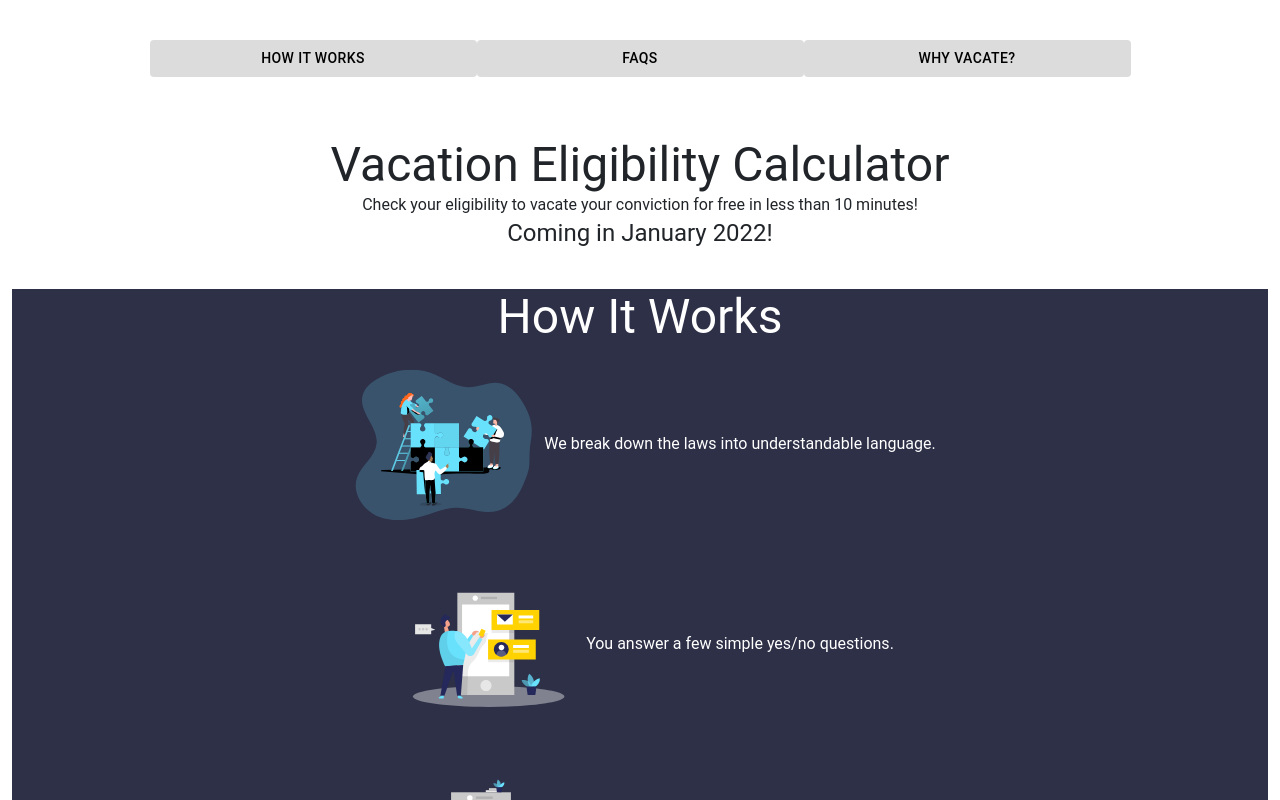
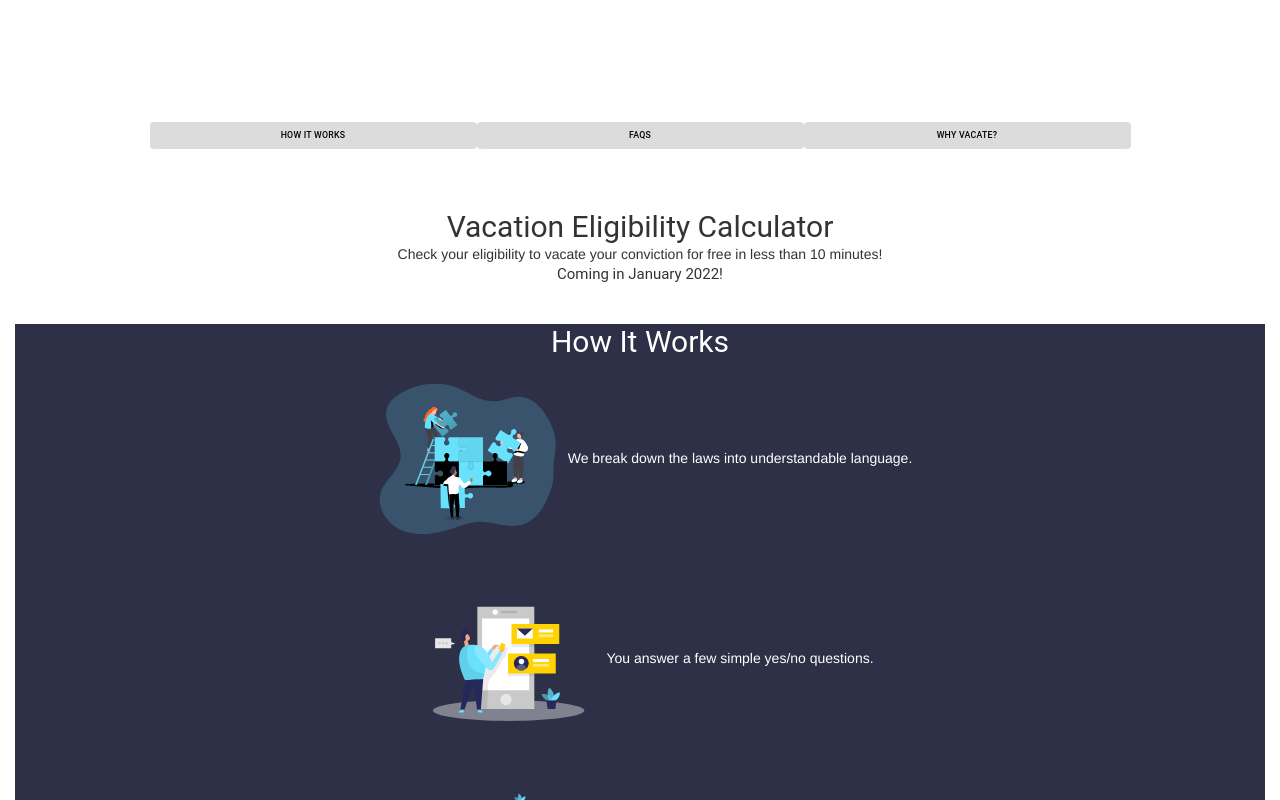
Before and after one commit to openseattle/clearviction-v1, a React (Create React App) app: page / in a window 1280 px wide. Shown: the top 800 px of the page. Built offline with nearby package versions, Linux system fonts and the light colour scheme.

Commit message:
added bootstrap and new navbar for mobile view

```diff
--- a/public/index.html
+++ b/public/index.html
@@ -80,6 +80,9 @@
       integrity="sha384-JEW9xMcG8R+pH31jmWH6WWP0WintQrMb4s7ZOdauHnUtxwoG2vI5DkLtS3qm9Ekf"
       crossorigin="anonymous"
     ></script>
+    <script src="//ajax.googleapis.com/ajax/libs/jquery/1.11.0/jquery.min.js"></script>
+    <script src="//netdna.bootstrapcdn.com/bootstrap/3.1.1/js/bootstrap.min.js"></script>
+    <link rel="stylesheet" type="text/css" href="//netdna.bootstrapcdn.com/bootstrap/3.1.1/css/bootstrap.min.css">
       <div id="root"></div>
   </body>
 </html>
--- a/src/Components/Navigation.jsx
+++ b/src/Components/Navigation.jsx
@@ -1,36 +1,30 @@
 import "../CSS/Navigation.css";
-import Close from "@mui/icons-material/Close";
 import { useState } from "react";
 import navLogo from '../Assets/cvp-logo-white.png';
 
 const Navigation = () => {
-    const [menuIsOpen, setMenuIsOpen] = useState(false);
-
     return (
         <>
-            {/* <div className="nav-bar__desktop">
-                <a href="/"><img src={navLogo} width={25} alt="cvp logo"/></a>
-                <a className="logo" href="/">Washington Conviction Vacation Project</a>
-                <a className="nav-items" href="/calculator">Calculator</a>
-                <a className="nav-items" href="/about">About</a>
+            <nav class="navbar navbar-expand-lg navbar-dark" id="nav">
+                <a class="navbar-brand" href="/"><img id="nav-logo" src={navLogo} alt="cvp logo"/>Washington Conviction Vacation Project</a>
+                <button class="navbar-toggler" type="button" data-toggle="collapse" data-target="#navbarSupportedContent" aria-controls="navbarSupportedContent" aria-expanded="false" aria-label="Toggle navigation">
+                    <span class="navbar-toggler-icon"></span>
+                </button>
 
-            </div>
-            {menuIsOpen && (
-                <div className="nav-menu">
-                    <div className="nav-menu__header">
-                        Menu
-                        <Close onClick={() => setMenuIsOpen(false)} />
-                    </div>
-                    <nav className="nav-menu__body">
-                        <a href="/">Home</a>
-                        <a href="/calculator">Calculator</a>
-                        <a href="/about">About</a>
-                    </nav>
-                    <div className="nav-menu__disclaimer">
-                        The information on this site is not, nor should it be, considered legal advice.
-                    </div>
+                <div class="collapse navbar-collapse" id="navbarSupportedContent">
+                <ul class="navbar-nav mr-auto">
+                    <li class="nav-item active">
+                        <a class="nav-link" href="/">Home</a>
+                    </li>
+                    <li class="nav-item">
+                        <a class="nav-link" href="/calculator">Calculator</a>
+                    </li>
+                    <li class="nav-item">
+                        <a class="nav-link" href="/about">About</a>
+                    </li>
+                </ul>
                 </div>
-            )} */}
+            </nav>
         </>
     );
 };
```
